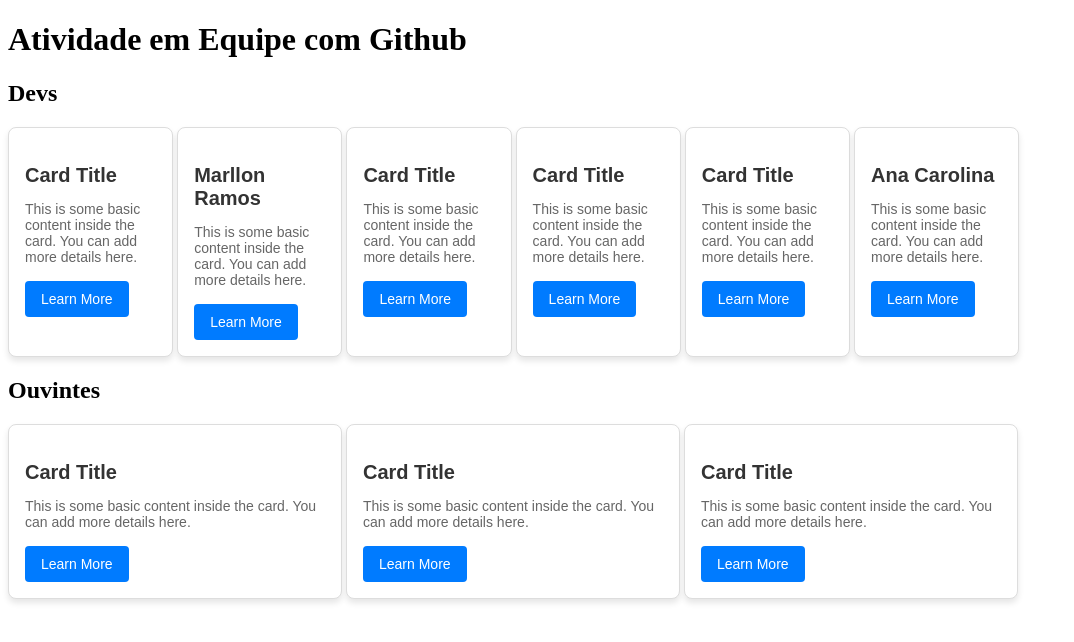
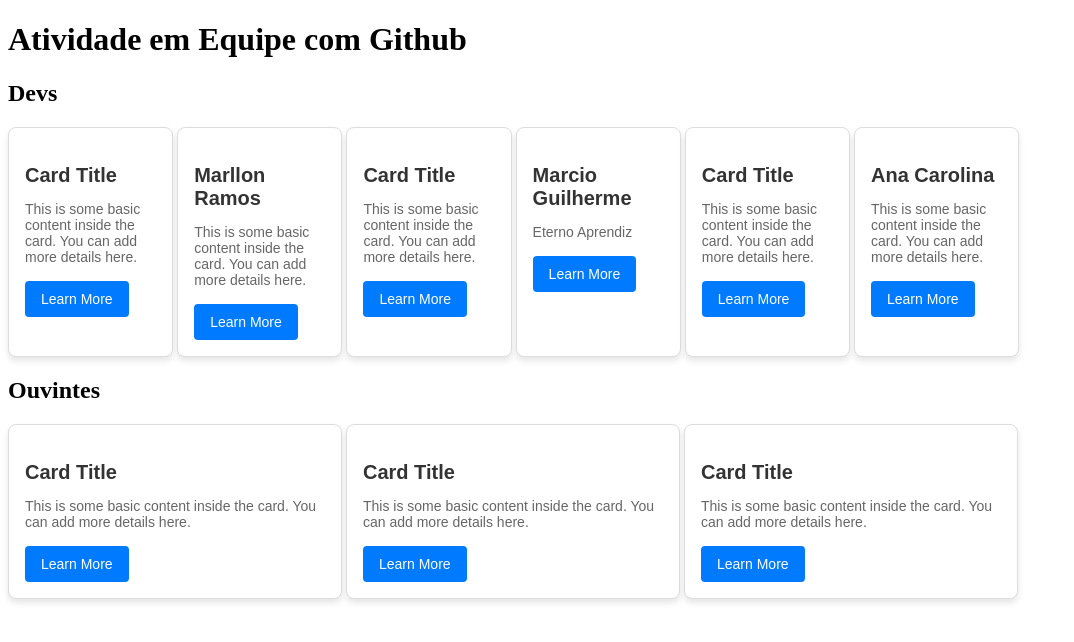
Before and after one commit to RobertSouDev/atividadeGithubEquipe, a React (Vite) app: page / in a window 1280 px wide. Shown: the top 642 px of the page, without its empty margins (0-1074 px from the left). Built offline with nearby package versions, Linux system fonts and the light colour scheme.

Commit message:
Marcio Adicionados Nome e Descrição

```diff
--- a/src/components/Devs/CardMarcio.jsx
+++ b/src/components/Devs/CardMarcio.jsx
@@ -1,8 +1,8 @@
 export default function CardMarcio() {
     return (
         <div class="card">
-            <h3 class="card-title">Card Title</h3>
-            <p class="card-content">This is some basic content inside the card. You can add more details here.</p>
+            <h3 class="card-title">Marcio Guilherme</h3>
+            <p class="card-content">Eterno Aprendiz</p>
             <button class="card-button">Learn More</button>
         </div>
      );
```
